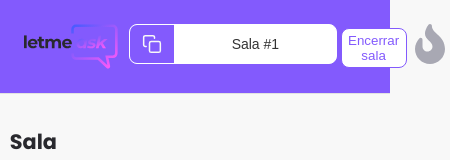
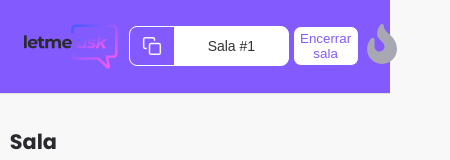
Before and after one commit to JuniorAlvess/letmeask-nlw6, a React (Create React App) app: page /admin/rooms/1 in a window 390 px wide. Shown: the top 160 px of the page, 450 px wide, since content can reach past the window. Built offline with nearby package versions, Linux system fonts and the light colour scheme; no server answers; the database is empty.

Commit message:
Light and dark mode in progress

```diff
--- a/src/components/SwitchToLightAndDarkMode.tsx
+++ b/src/components/SwitchToLightAndDarkMode.tsx
@@ -19,15 +19,15 @@ export function SwitchToLightAndDarkMode() {
             <div className="test-switch">
                 {mode == 'dark' ? (
                     <FaFire
-                        title="Dark Mode"
-                        className="dark-on"
+                        title="Light Mode"
+                        className="light-dark"
                         size="40"
                         onClick={() => darkMode('light')}
                     />
                 ) : (
                     <FaFire
-                        title="Light Mode"
-                        className="light-on"
+                        title="Dark Mode"
+                        className="light-dark"
                         size="40"
                         onClick={() => darkMode('dark')}
                     />
--- a/src/styles/global.scss
+++ b/src/styles/global.scss
@@ -4,6 +4,7 @@
     --background-color-question: #F4F0FF;
     --background-color-question-answered: #DBDCDD;
     --background-input: #FFF;
+    --color-switch-light-dark: #A8A8B3;
     --color-strong: #FFF;
     --color-paragraph: #737380;
     --color-h: #29292e;
@@ -17,6 +18,7 @@
     --background-color-aside: #6245ba;
     --background-color-question: #6245ba;
     --background-color-question-answered: rgba(82, 82, 82, 0.733);
+    --color-switch-light-dark: #FFA500;
     --background-input: #16213E;
     --color-paragraph: #F8F8F8;
     --color-h: #F8F8F8;
@@ -83,9 +85,10 @@ textarea {
 
                     div {
                         gap: 0.2rem;
+                        align-items: center;
 
                         .room-code {
-                            width: 13rem;
+                            max-width: 10rem;
                             border-color: #fff;
 
                             span {
@@ -94,8 +97,7 @@ textarea {
                         }
 
                         .button {
-                            width: 3.5rem;
-                            align-self: flex-end;
+                            width: 3rem;
                             border: 1px solid #835afd;
                         }
                     }
@@ -138,3 +140,35 @@ textarea {
         }
     }
 }
+
+// @media (max-width: 450px) {
+//     #page-room {
+//         header {
+//             background: #835afd;
+
+//             .content {
+//                 gap: .7rem;
+
+//                 div {
+//                     gap: 0.2rem;
+//                     align-items: center;
+//                     // flex-wrap: wrap;
+
+//                     .room-code {
+//                         width: rem;
+//                         border-color: #fff;
+//                         // order: 1;
+//                         span {
+//                             padding: 0 0.2rem;
+//                         }
+//                     }
+
+//                     .button {
+//                         width: 3rem;
+//                         border: 1px solid #835afd;
+//                     }
+//                 }
+//             }
+//         }
+//     }
+// }
--- a/src/styles/switch-mode.scss
+++ b/src/styles/switch-mode.scss
@@ -9,12 +9,8 @@
 .test-switch>*:active {
     transform: scale(.5);
 }
-.dark-on {
-    color:  #ffa500;
+.light-dark {
+    color: var(--color-switch-light-dark);
     border-radius: 50% 50% 50% 50%;
-    box-shadow: 0 1.5rem 15px #FFA500;
+    // box-shadow: 0 1.5rem 15px #FFA500;
 }
-
-.light-on {
-    color: #A8A8B3
-}
```
